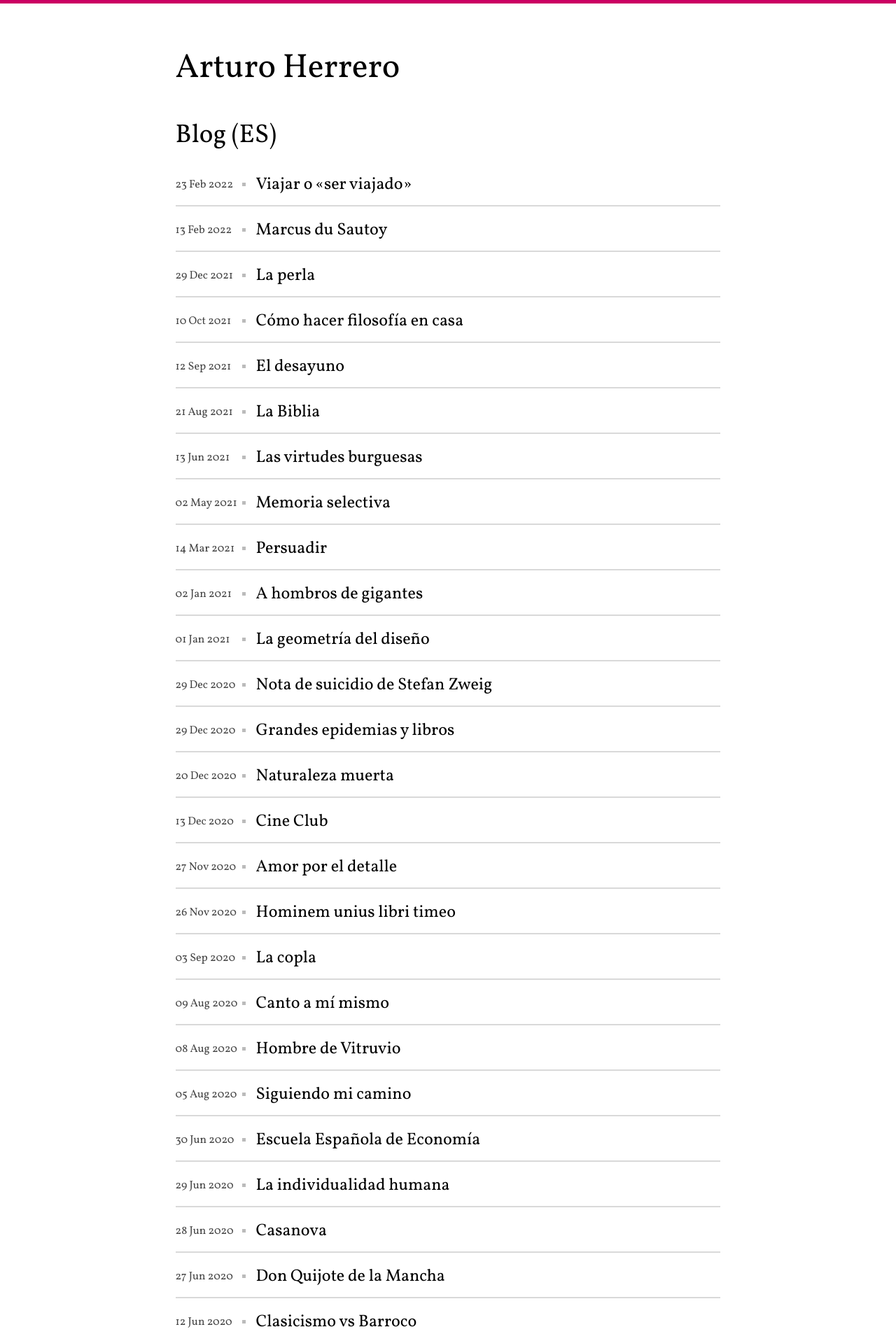
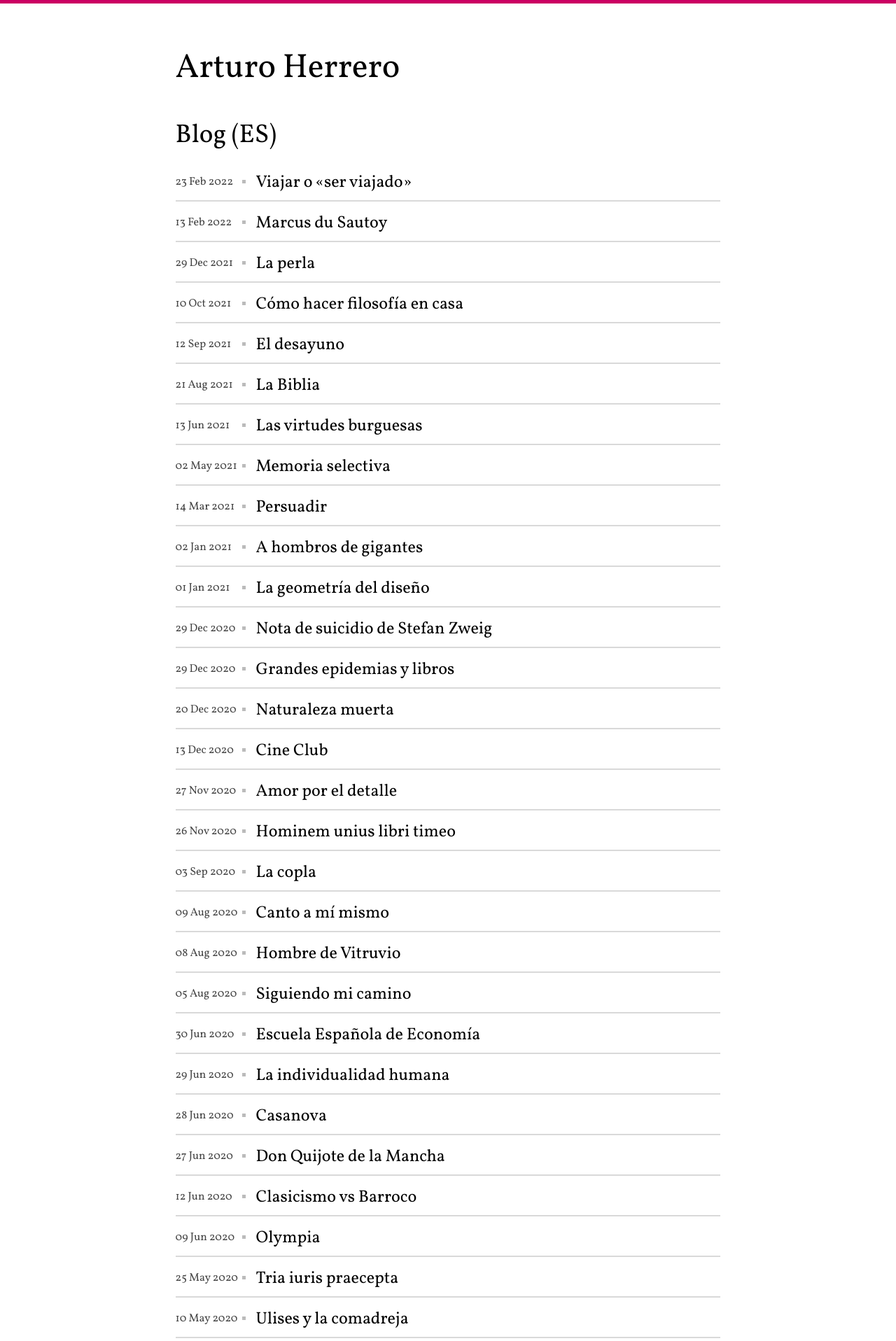
Before and after one commit to arturoherrero/arturoherrero.com, a Jekyll site: the page built from pages/blog-es.html, in a window 1280 px wide. Shown: the top 1916 px of the page at 70% size. Built offline with Jekyll 4.4.1, drawn with Linux system fonts in a browser that asks for light colours.

Commit message:
Reduce blog list separation

```diff
--- a/assets/css/main.scss
+++ b/assets/css/main.scss
@@ -289,7 +289,7 @@
     float: left;
     font-size: 16px;
     line-height: 20px;
-    padding-top: 24px;
+    padding-top: 20px;
     width: 115px;
 
     &:after {
@@ -314,7 +314,7 @@
       font-weight: normal;
       font-size: 1.5rem;
       margin-bottom: 0;
-      padding: 18px 0 13px;
+      padding: 15px 0 9px;
       display: block;
 
       &:visited {
```
